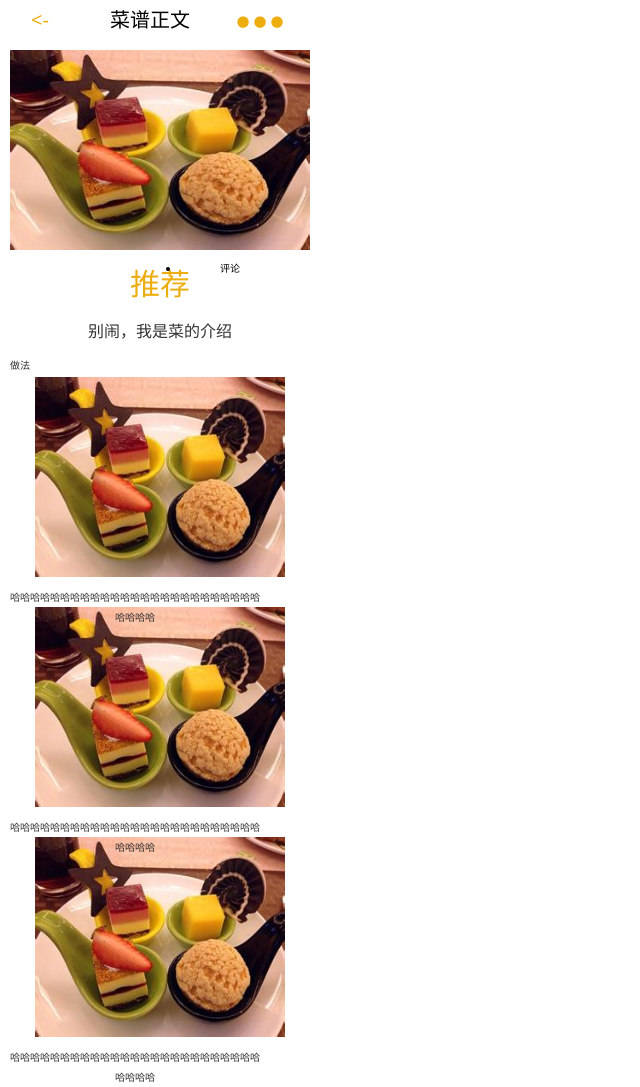
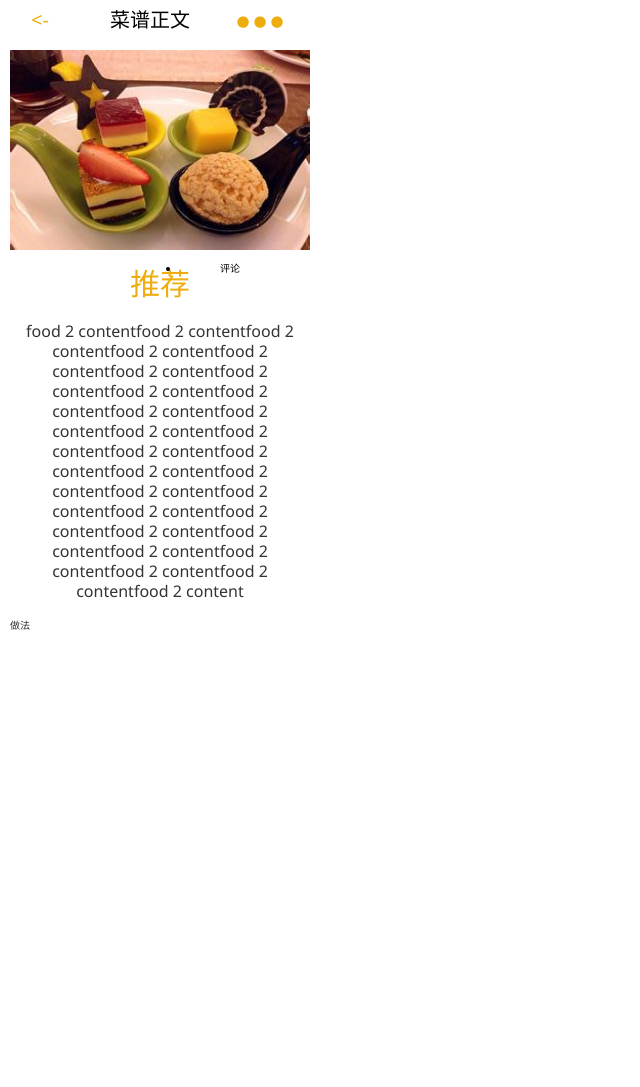
Before and after one commit to garyelephant/delicious, a Django app: page /food/tweet/2/ in a window 1280 px wide. Shown: the whole page, without its empty margins (0-640 px from the left). After the commit the page ends 630 px from the top, so only its background shows below. Run offline with Django 3.2, Linux system fonts and the light colour scheme; data comes from the database, SQL or seed files in the repository.

Commit message:
add 微博详情页

```diff
--- a/food/models.py
+++ b/food/models.py
@@ -46,13 +46,19 @@ class Ingredient(models.Model):
     number = models.IntegerField(default=0)  # 数量
     unit = models.CharField(max_length=200)  # 单位
 
+    def __unicode__(self):
+        return ' - '.join([self.tweet.title, self.name])
+
 
 class Procedure(models.Model):
     tweet = models.ForeignKey(Tweet)
 
     step = models.IntegerField(default=0)
-    photo = models.IntegerField(default=0)
+    picture = models.CharField(max_length=200)
     content = models.CharField(max_length=200)
+
+    def __unicode__(self):
+        return ' - '.join([self.tweet.title, str(self.step)])
 
 
 class Supplier(models.Model):
@@ -60,3 +66,6 @@ class Supplier(models.Model):
 
     name = models.CharField(max_length=200)
     link = models.CharField(max_length=200)
+
+    def __unicode__(self):
+        return self.name
--- a/food/templates/food/tweet.html
+++ b/food/templates/food/tweet.html
@@ -53,39 +53,18 @@
                 <li class="list2">评论</li>
             </ul>
         </div>
-        <p>别闹，我是菜的介绍</p>
+        <p>{{ tweet.content }}</p>
     </div>
     <div class="process">
         <p>做法</p>
-        {% for step in setps %}
 
+        {% for step in tweet.procedure_set.all %}
         <div class="step">
-            <img src="{% static 'food/images/menu-pic.jpg' %}">
+            <img src="{% static 'food/images/' %}{{ step.picture }}">
 
-            <p>哈哈哈哈哈哈哈哈哈哈哈哈哈哈哈哈哈哈哈哈哈哈哈哈哈哈哈哈哈</p>
+            <p>{{ step.step }} - {{ step.content }}</p>
         </div>
         {% endfor %}
-
-
-        <div class="step">
-            <img src="{% static 'food/images/menu-pic.jpg' %}">
-
-            <p>哈哈哈哈哈哈哈哈哈哈哈哈哈哈哈哈哈哈哈哈哈哈哈哈哈哈哈哈哈</p>
-        </div>
-
-
-        <div class="step">
-            <img src="{% static 'food/images/menu-pic.jpg' %}">
-
-            <p>哈哈哈哈哈哈哈哈哈哈哈哈哈哈哈哈哈哈哈哈哈哈哈哈哈哈哈哈哈</p>
-        </div>
-
-
-        <div class="step">
-            <img src="{% static 'food/images/menu-pic.jpg' %}">
-
-            <p>哈哈哈哈哈哈哈哈哈哈哈哈哈哈哈哈哈哈哈哈哈哈哈哈哈哈哈哈哈</p>
-        </div>
 
 
     </div>
```
Also changed, not shown: food/admin.py (+6 -11 lines), db.sqlite3, food/migrations/0004_auto_20150417_1444.py (added).
